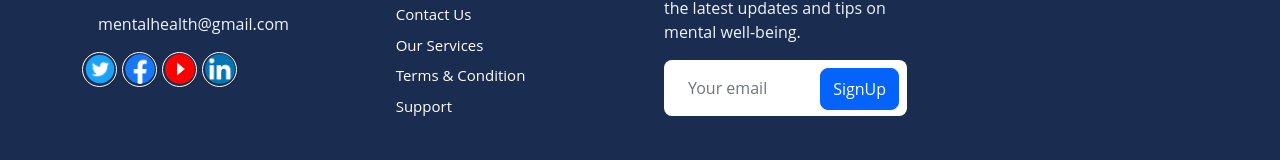
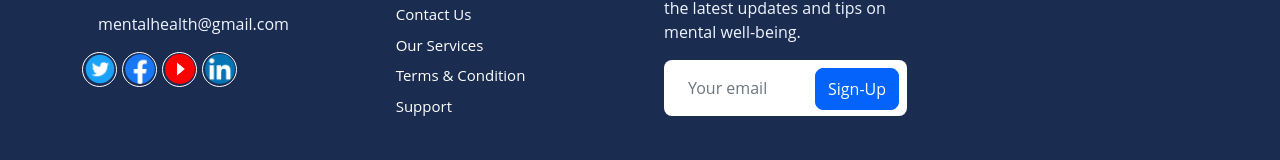
Before and after one commit to avri-el/FrontEndProject-MentalHealth, a React (Create React App) app in the folder my-app-a/: page / in a window 1280 px wide. Shown: the part 6986-7146 px from the top of the page. Built offline with nearby package versions, Linux system fonts and the light colour scheme.

Commit message:
modifed footer

```diff
--- a/my-app-a/src/components/Footer/index.js
+++ b/my-app-a/src/components/Footer/index.js
@@ -115,7 +115,7 @@ const Footer = () => {
                 type="button"
                 className="btn btn-primary py-2 position-absolute top-0 end-0 mt-2 me-2"
               >
-                SignUp
+                Sign-Up
               </button>
             </div>
           </div>
```
